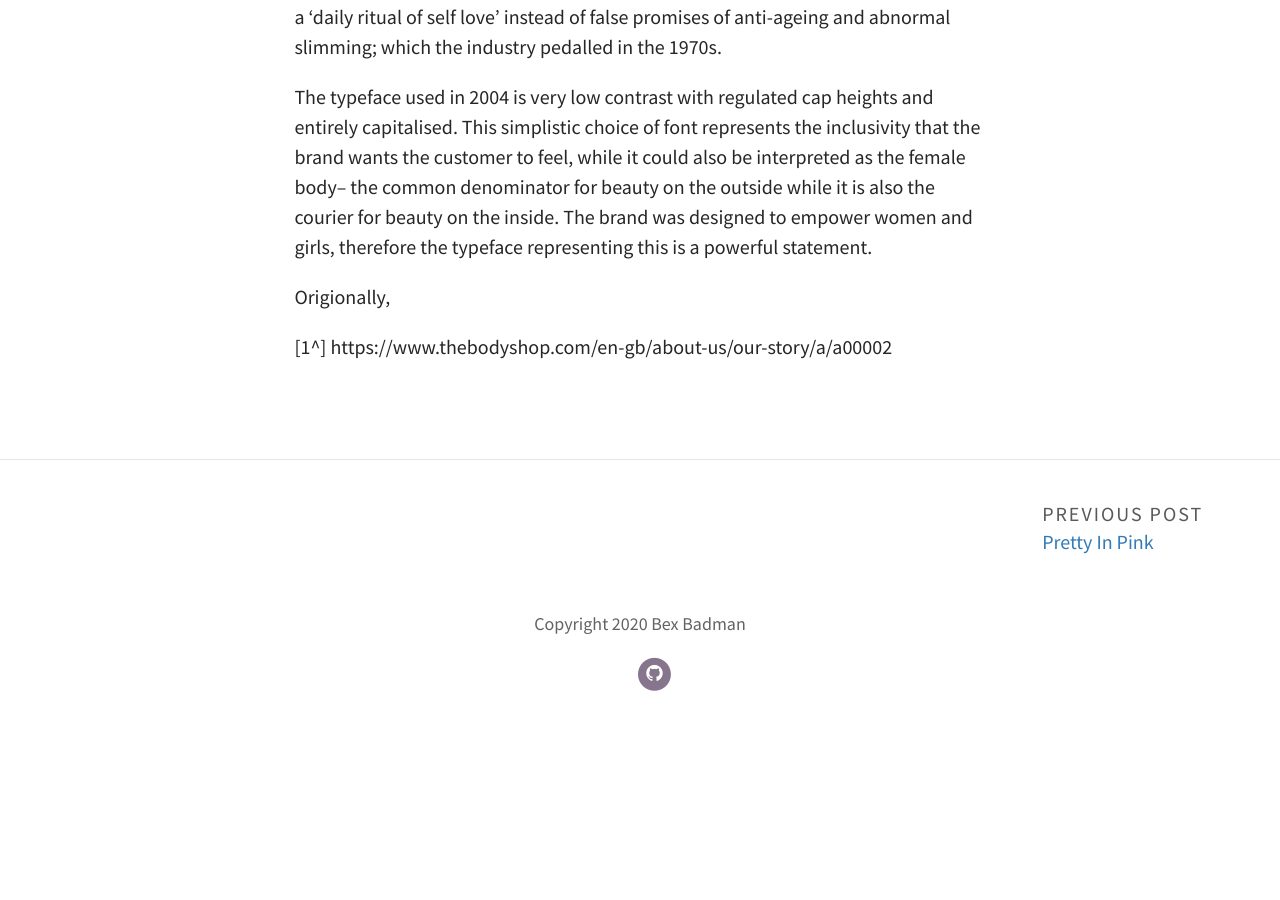
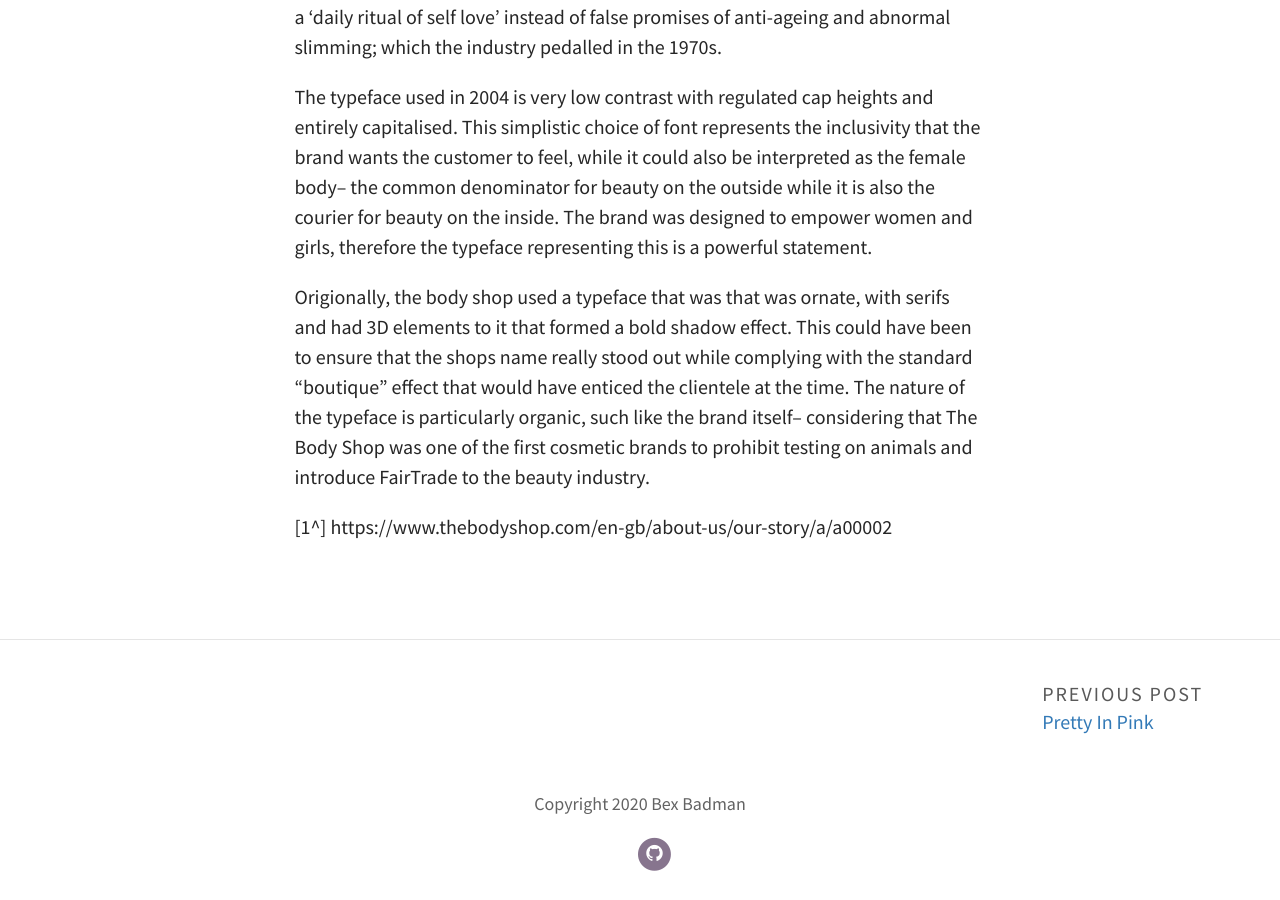
Before and after one commit to rebeccabadman1999/Bex-Badman-Blog, a Jekyll site: the page built from _posts/2020-10-04-bold-at-the-bodyshop.md, in a window 1280 px wide and 900 px high, scrolled down 1487 px. Built offline with Jekyll 4.4.1, drawn with Linux system fonts in a browser that asks for light colours; some web fonts are replaced; before the commit the page ends 2207 px from its top, so only the background shows below that.

Commit message:
Update Post “2020-10-04-bold-at-the-bodyshop”

```diff
--- a/_posts/2020-10-04-bold-at-the-bodyshop.md
+++ b/_posts/2020-10-04-bold-at-the-bodyshop.md
@@ -24,12 +24,6 @@
 
 The typeface used in 2004 is very low contrast with regulated cap heights and entirely capitalised. This simplistic choice of font represents the inclusivity that the brand wants the customer to feel, while it could also be interpreted as the female body-- the common denominator for beauty on the outside while it is also the courier for beauty on the inside. The brand was designed to empower women and girls, therefore the typeface representing this is a powerful statement.
 
-Origionally,
-
-
-
-
-
-
+Origionally, the body shop used a typeface that was that was ornate, with serifs and had 3D elements to it that formed a bold shadow effect. This could have been to ensure that the shops name really stood out while complying with the standard "boutique" effect that would have enticed the clientele at the time. The nature of the typeface is particularly organic, such like the brand itself-- considering that The Body Shop was one of the first cosmetic brands to prohibit testing on animals and introduce FairTrade to the beauty industry.
 
 \[1^] https://www.thebodyshop.com/en-gb/about-us/our-story/a/a00002
```
